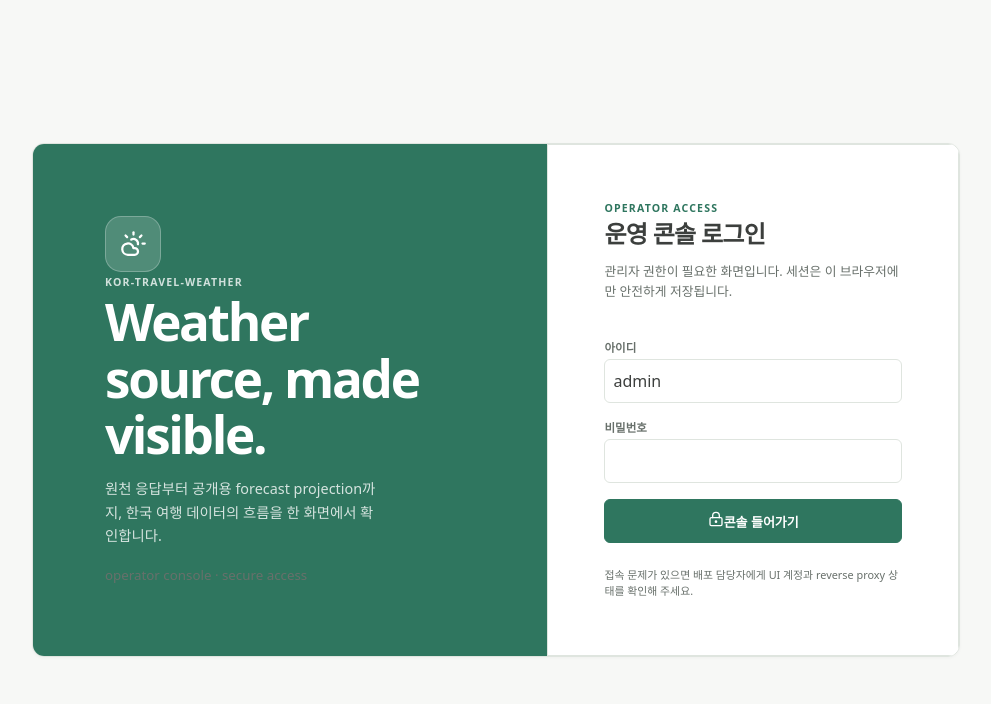
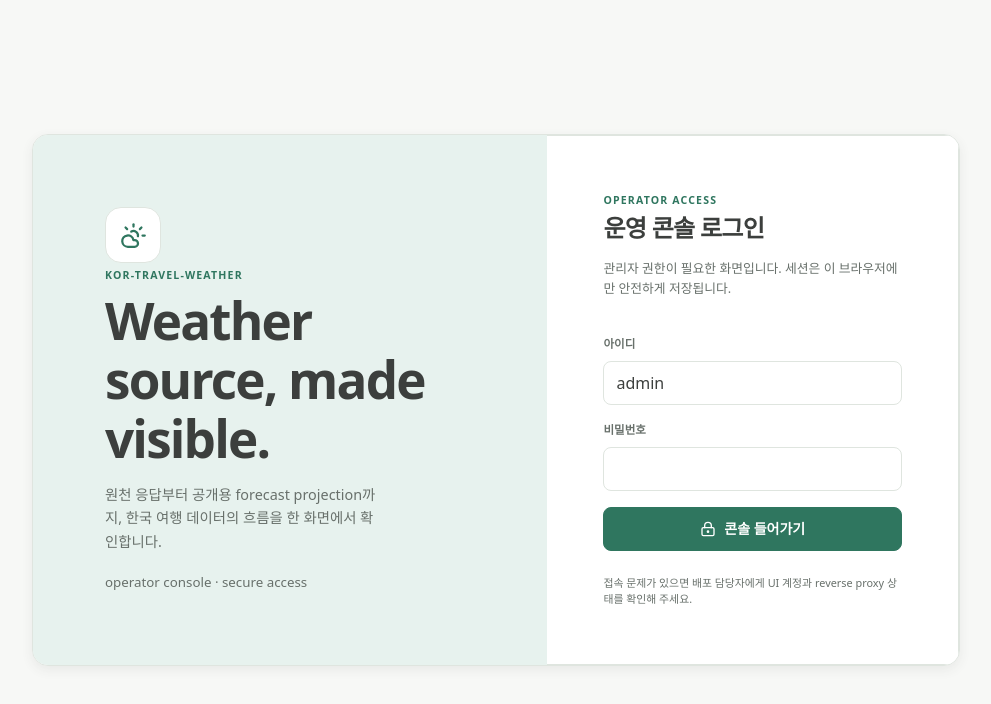
Before and after one commit to digitie/kor-travel-weather, a Next.js app in the folder packages/kor-travel-weather-admin/frontend/: page /login in a window 1280 px wide. Shown: the top 704 px of the page, without its empty margins (144-1135 px from the left). Built offline with nearby package versions, Linux system fonts and the light colour scheme.

Commit message:
refactor(admin): align weather console shell with map

```diff
--- a/packages/kor-travel-weather-admin/frontend/app/globals.css
+++ b/packages/kor-travel-weather-admin/frontend/app/globals.css
@@ -5,13 +5,14 @@
 
 * { box-sizing: border-box; }
 html, body { margin: 0; min-height: 100%; overflow-x: clip; }
-body { background: var(--color-paper); color: var(--color-ink); font-family: var(--font-body); }
+html { font-size: 16px; }
+body { background: var(--color-paper); color: var(--color-ink); font-family: var(--font-body); line-height: 1.55; }
 a { color: inherit; text-decoration: none; }
 .skip-link { background: var(--color-panel); border: 1px solid var(--color-rule); border-radius: var(--radius-sm); clip-path: inset(50%); color: var(--color-ink); height: 1px; left: 0; overflow: hidden; padding: 0; position: absolute; top: 0; white-space: nowrap; width: 1px; z-index: 100; }
 .skip-link:focus { clip-path: none; height: 44px; left: var(--space-md); outline: 2px solid var(--color-accent); outline-offset: 2px; padding: 0 var(--space-md); top: var(--space-md); width: auto; }
 button, input, select, textarea { font: inherit; }
 button, a, input, select, textarea { min-height: 44px; }
-button { background: var(--color-accent); border: 1px solid var(--color-accent); border-radius: var(--radius-sm); color: var(--color-panel); cursor: pointer; font-size: 0.8125rem; font-weight: 700; padding: 0 var(--space-md); white-space: nowrap; }
+button { align-items: center; background: var(--color-accent); border: 1px solid var(--color-accent); border-radius: var(--radius-sm); color: var(--color-accent-ink); cursor: pointer; display: inline-flex; font-size: 0.875rem; font-weight: 700; gap: var(--space-xs); justify-content: center; padding: 0 var(--space-md); white-space: nowrap; }
 button:hover { filter: brightness(0.94); }
 button:active { transform: translateY(1px); }
 button:disabled { cursor: not-allowed; opacity: 0.55; }
@@ -19,24 +20,29 @@ button.secondary, button.ghost { background: var(--color-panel); border-color: v
 button.ghost { background: transparent; }
 button.danger { background: var(--color-danger); border-color: var(--color-danger); }
 button:focus-visible, a:focus-visible, input:focus-visible, select:focus-visible, textarea:focus-visible { outline: 2px solid var(--color-accent); outline-offset: 2px; }
+.button { align-items: center; border: 1px solid transparent; border-radius: var(--radius-sm); display: inline-flex; font-size: 0.875rem; font-weight: 700; gap: var(--space-xs); justify-content: center; min-height: 44px; padding: 0 var(--space-md); white-space: nowrap; }
+.button.primary { background: var(--color-accent); color: var(--color-accent-ink); }
+.button.secondary { background: var(--color-panel); border-color: var(--color-rule); color: var(--color-ink); }
+.button:hover { filter: brightness(0.96); }
 input, select, textarea { background: var(--color-panel); border: 1px solid var(--color-rule); border-radius: var(--radius-sm); color: var(--color-ink); padding: 0 var(--space-sm); }
 textarea { min-height: 9rem; padding: var(--space-sm); resize: vertical; }
 input:hover, select:hover, textarea:hover { background: var(--color-accent-soft); }
 input:disabled, select:disabled, textarea:disabled { cursor: not-allowed; opacity: 0.55; }
+input::placeholder, textarea::placeholder { color: var(--color-ink-muted); opacity: 0.9; }
 code, pre { font-family: var(--font-mono); }
 code { font-size: 0.75rem; }
 small { color: var(--color-ink-muted); }
 
-.app-grid { display: grid; grid-template-columns: 14.5rem minmax(0, 1fr); min-height: 100vh; }
-.rail { align-self: start; background: var(--color-panel); border-right: 1px solid var(--color-rule); display: flex; flex-direction: column; gap: var(--space-sm); height: 100dvh; min-height: 100vh; padding: var(--space-lg) var(--space-sm); position: sticky; top: 0; }
+.app-grid { display: grid; grid-template-columns: 17rem minmax(0, 1fr); min-height: 100dvh; }
+.rail { align-self: start; background: var(--color-panel); border-right: 1px solid var(--color-rule); display: flex; flex-direction: column; gap: var(--space-md); height: 100dvh; min-height: 100dvh; padding: var(--space-lg) var(--space-md); position: sticky; top: 0; }
 .rail-nav { display: flex; flex: 1; flex-direction: column; min-height: 0; overflow-y: auto; }
 .nav-group { min-width: 0; }
-.brand { align-items: center; display: grid; grid-template-columns: 2rem minmax(0, 1fr); column-gap: var(--space-sm); font-family: var(--font-display); font-size: 0.82rem; font-weight: 750; letter-spacing: -0.025em; margin: 0 var(--space-xs) var(--space-md); min-width: 0; }
+.brand { align-items: center; display: grid; grid-template-columns: 2.5rem minmax(0, 1fr); column-gap: var(--space-sm); font-family: var(--font-display); font-size: 0.875rem; font-weight: 750; letter-spacing: -0.025em; margin: 0 var(--space-xs) var(--space-lg); min-width: 0; }
 .brand > span:not(.brand-mark) { overflow-wrap: anywhere; }
 .brand small { color: var(--color-ink-muted); display: block; font-family: var(--font-body); font-size: 0.64rem; font-weight: 500; grid-column: 2; margin-top: -0.35rem; }
-.brand-mark { align-items: center; background: var(--color-accent-soft); border-radius: 0.65rem; color: var(--color-accent); display: inline-flex; height: 2rem; justify-content: center; width: 2rem; }
+.brand-mark { align-items: center; background: var(--color-accent-soft); border-radius: 0.75rem; color: var(--color-accent); display: inline-flex; height: 2.5rem; justify-content: center; width: 2.5rem; }
 .nav-section { color: var(--color-ink-muted); font-size: 0.625rem; letter-spacing: 0.1em; margin: var(--space-lg) var(--space-sm) var(--space-xs); text-transform: uppercase; }
-.nav-link { align-items: center; border-radius: var(--radius-sm); color: var(--color-ink-muted); display: flex; font-size: 0.78rem; gap: var(--space-sm); padding: 0 var(--space-sm); white-space: nowrap; width: 100%; }
+.nav-link { align-items: center; border-radius: var(--radius-sm); color: var(--color-ink-muted); display: flex; font-size: 0.8125rem; gap: var(--space-sm); padding: 0 var(--space-sm); white-space: nowrap; width: 100%; }
 .nav-link:hover, .nav-link.active { background: var(--color-accent-soft); color: var(--color-ink); }
 .nav-link.active { box-shadow: inset 2px 0 var(--color-accent); font-weight: 700; }
 .rail-footer { border-top: 1px solid var(--color-rule); display: flex; flex-direction: column; gap: var(--space-xs); margin-top: auto; padding: var(--space-md) var(--space-xs) 0; }
@@ -44,11 +50,17 @@ small { color: var(--color-ink-muted); }
 .operator-dot { background: var(--color-accent); border-radius: 50%; height: 0.45rem; width: 0.45rem; }
 .logout-button { background: transparent; border: 0; color: var(--color-ink-muted); font-weight: 600; justify-content: flex-start; padding-left: var(--space-sm); }
 .logout-button:hover { background: var(--color-danger-soft); color: var(--color-danger); filter: none; }
-.main { min-width: 0; padding: clamp(var(--space-xl), 4vw, 4rem) clamp(var(--space-md), 5vw, 4.5rem); }
+.main { min-width: 0; padding: var(--space-lg); }
+.page-header { align-items: flex-start; background: var(--color-panel); border: 1px solid var(--color-rule); border-radius: var(--radius-md); box-shadow: 0 1px 3px rgb(60 63 61 / 0.04); display: flex; justify-content: space-between; gap: var(--space-lg); margin-bottom: var(--space-lg); padding: var(--space-lg); }
+.page-header-copy { min-width: 0; }
+.page-header-actions { align-items: center; display: flex; flex-wrap: wrap; gap: var(--space-xs); justify-content: flex-end; }
+.page-context { align-items: center; display: flex; flex-wrap: wrap; gap: var(--space-xs); margin-bottom: var(--space-xs); }
+.page-path { color: var(--color-ink-muted); font-family: var(--font-mono); font-size: 0.75rem; overflow-wrap: anywhere; }
+.context-badge { background: var(--color-accent-soft); color: var(--color-accent); }
 .header { align-items: flex-end; display: flex; justify-content: space-between; gap: var(--space-lg); margin-bottom: var(--space-xl); }
 .eyebrow { color: var(--color-accent); font-size: 0.66rem; font-weight: 800; letter-spacing: 0.11em; text-transform: uppercase; }
 h1, h2, h3 { font-family: var(--font-display); }
-h1 { font-size: clamp(1.8rem, 3vw, 2.65rem); letter-spacing: -0.045em; line-height: 1.1; margin: var(--space-xs) 0; overflow-wrap: anywhere; }
+h1 { font-size: clamp(1.75rem, 3vw, 2.25rem); letter-spacing: -0.035em; line-height: 1.15; margin: var(--space-xs) 0; overflow-wrap: anywhere; }
 h2 { font-size: 1rem; margin: 0; }
 h3 { font-size: 0.9rem; margin: 0; }
 .description { color: var(--color-ink-muted); font-size: 0.875rem; line-height: 1.55; margin: 0; max-width: 65ch; }
@@ -58,9 +70,9 @@ h3 { font-size: 0.9rem; margin: 0; }
 .toolbar { align-items: center; display: flex; flex-wrap: wrap; gap: var(--space-sm); }
 .pagination { align-items: center; border-top: 1px solid var(--color-rule); color: var(--color-ink-muted); display: flex; justify-content: space-between; margin-top: var(--space-lg); padding: var(--space-md) var(--space-lg); }
 .cards { display: grid; gap: var(--space-md); grid-template-columns: repeat(3, minmax(0, 1fr)); margin-bottom: var(--space-lg); }
-.card { padding: var(--space-lg); }
+.card { min-height: 10rem; padding: var(--space-lg); }
 .card span { color: var(--color-ink-muted); display: block; font-size: 0.75rem; }
-.card strong { display: block; font-family: var(--font-display); font-size: 1.75rem; letter-spacing: -0.04em; margin-top: var(--space-sm); }
+.card strong { display: block; font-family: var(--font-display); font-size: 2.25rem; font-variant-numeric: tabular-nums; letter-spacing: -0.04em; margin-top: var(--space-sm); }
 .dashboard-note, .recent-panel { margin-bottom: var(--space-lg); }
 .dashboard-grid { display: grid; gap: var(--space-lg); grid-template-columns: repeat(3, minmax(0, 1fr)); padding: var(--space-lg); }
 .dashboard-grid p { color: var(--color-ink-muted); font-size: 0.8125rem; line-height: 1.55; margin: var(--space-sm) 0 0; }
@@ -310,3 +322,79 @@ td code { color: var(--color-ink-muted); }
   .schedule-row { grid-template-columns: minmax(0, 1fr) auto; }
   .schedule-row small { grid-column: 1 / -1; }
 }
+
+/* Shared map-console primitives. Keep these last so every route resolves to
+   the same visual contract even when a page has its own legacy class names. */
+.page-header h1 { font-family: var(--font-display); font-weight: 750; }
+.page-header .description { max-width: 65ch; }
+.page-header-actions .status { min-height: 2.25rem; }
+.main > .error { margin-bottom: var(--space-lg); }
+.main > section + section { margin-top: var(--space-lg); }
+.panel-head h2 { font-family: var(--font-display); font-size: 1rem; font-weight: 750; letter-spacing: -0.02em; }
+.panel-head p { max-width: 65ch; }
+.status { align-items: center; line-height: 1; }
+.status.on { background: var(--color-accent-soft); color: var(--color-accent); }
+.status.off { background: var(--color-danger-soft); color: var(--color-danger); }
+.status.warn { background: var(--color-warning-soft); color: var(--color-warning); }
+.location-create-panel { margin-bottom: var(--space-lg); }
+.location-create-form { align-items: end; display: grid; gap: var(--space-md); grid-template-columns: repeat(3, minmax(0, 1fr)) auto; padding: var(--space-lg); }
+.location-create-form button { align-self: end; min-width: 7rem; }
+.location-field { gap: var(--space-2xs); }
+.location-field > span { letter-spacing: 0.01em; }
+.location-field input { min-width: 0; width: 100%; }
+.catalog-toolbar input { min-width: min(14rem, 100%); }
+.table-wrap { overflow-x: auto; }
+.table-wrap table { min-width: 44rem; }
+.table-wrap tbody tr:hover { background: var(--color-accent-soft); }
+.table-wrap td, .table-wrap th { padding-inline: var(--space-lg); }
+.pagination { font-variant-numeric: tabular-nums; }
+.pagination .toolbar { gap: var(--space-xs); }
+.dataset-list { grid-template-columns: repeat(2, minmax(0, 1fr)); }
+.dataset-row { align-items: flex-start; min-height: 11rem; }
+.dataset-row h2 { font-family: var(--font-mono); font-size: 0.875rem; letter-spacing: 0; margin-top: var(--space-xs); overflow-wrap: anywhere; }
+.dataset-row > code { background: var(--color-accent-soft); border-radius: 999px; color: var(--color-accent); padding: var(--space-xs) var(--space-sm); }
+.ops-card { min-height: 10rem; }
+.ops-card strong { font-variant-numeric: tabular-nums; }
+.dagster-list { gap: var(--space-md); }
+.dagster-item { background: var(--color-paper); }
+.dagster-item strong { font-family: var(--font-display); font-size: 0.875rem; }
+.dagster-runs table { min-width: 42rem; }
+.api-console { align-items: start; }
+.api-presets, .api-workspace { min-width: 0; }
+.api-form select { min-height: 44px; }
+.api-form button { min-height: 44px; }
+.api-result pre { border: 1px solid rgb(255 255 255 / 0.08); }
+.login-shell { border-radius: var(--radius-md); box-shadow: 0 4px 12px rgb(60 63 61 / 0.08); }
+.login-intro { background: var(--color-accent-soft); color: var(--color-ink); }
+.login-intro .eyebrow { color: var(--color-accent); opacity: 1; }
+.login-intro h1 { color: var(--color-ink); }
+.login-intro p { color: var(--color-ink-muted); }
+.login-intro small { color: var(--color-ink-muted); }
+.login-mark { background: var(--color-panel); border-color: var(--color-rule); color: var(--color-accent); }
+.login-form-panel { border-left: 0; }
+.login-form-panel button[type="submit"] { min-height: 44px; }
+
+@media (max-width: 62rem) {
+  .main { padding: var(--space-lg) var(--space-md); }
+  .page-header { flex-direction: column; padding: var(--space-lg); }
+  .page-header-actions { justify-content: flex-start; }
+  .location-create-form { grid-template-columns: repeat(2, minmax(0, 1fr)); }
+  .location-create-form button { grid-column: 1 / -1; justify-self: start; }
+  .dataset-list { grid-template-columns: 1fr; }
+}
+
+@media (max-width: 42rem) {
+  .main { padding: var(--space-lg) var(--space-md); }
+  .page-header { gap: var(--space-md); margin-bottom: var(--space-lg); padding: var(--space-md); }
+  .page-header-actions { align-items: stretch; width: 100%; }
+  .page-header-actions .button, .page-header-actions button { flex: 1 1 auto; }
+  .location-create-form { grid-template-columns: 1fr; padding: var(--space-md); }
+  .location-create-form button { grid-column: auto; width: 100%; }
+  .panel-head { align-items: flex-start; flex-direction: column; }
+  .catalog-toolbar { align-items: stretch; width: 100%; }
+  .catalog-toolbar input, .catalog-toolbar button { flex: 1 1 100%; min-width: 0; width: 100%; }
+  .pagination { align-items: stretch; flex-direction: column; gap: var(--space-sm); }
+  .pagination .toolbar { width: 100%; }
+  .pagination .toolbar button { flex: 1; }
+  .dataset-row { min-height: 0; }
+}
--- a/packages/kor-travel-weather-admin/frontend/app/tokens.css
+++ b/packages/kor-travel-weather-admin/frontend/app/tokens.css
@@ -1,11 +1,14 @@
 :root {
-  --font-sans: ui-sans-serif, system-ui, -apple-system, BlinkMacSystemFont, "Segoe UI", sans-serif;
+  /* kor-travel-map's Geist-first stack without a build-time network font. */
+  --font-sans: "Geist", ui-sans-serif, system-ui, -apple-system, BlinkMacSystemFont, "Segoe UI", sans-serif;
+  --font-heading: var(--font-sans);
   --color-ink: #3c3f3d;
   --color-ink-muted: #68706b;
   --color-paper: #f7f8f6;
   --color-panel: #ffffff;
   --color-rule: #dfe5df;
   --color-accent: #2f765f;
+  --color-accent-ink: #ffffff;
   --color-accent-soft: #e7f2ee;
   --color-danger: #b3322c;
   --color-danger-soft: #fbeae8;
@@ -17,13 +20,17 @@
   --font-display: var(--font-sans), ui-sans-serif, system-ui, sans-serif;
   --font-body: var(--font-sans), ui-sans-serif, system-ui, sans-serif;
   --font-mono: ui-monospace, SFMono-Regular, Menlo, Consolas, monospace;
-  --space-xs: 0.25rem;
-  --space-sm: 0.5rem;
+  /* Shared four-point rhythm from kor-travel-map. */
+  --space-3xs: 0.125rem;
+  --space-2xs: 0.25rem;
+  --space-xs: 0.5rem;
+  --space-sm: 0.75rem;
   --space-md: 1rem;
   --space-lg: 1.5rem;
-  --space-xl: 2rem;
-  --radius-sm: 0.375rem;
-  --radius-md: 0.75rem;
+  --space-xl: 2.5rem;
+  --space-2xl: 4rem;
+  --radius-sm: 0.5rem;
+  --radius-md: 1rem;
   --ease-out: cubic-bezier(0.16, 1, 0.3, 1);
   --dur-fast: 120ms;
 }
```
Also changed, not shown: packages/kor-travel-weather-admin/frontend/app/admin/dagster/page.tsx (+32 -1 lines), packages/kor-travel-weather-admin/frontend/app/api-test/page.tsx (+8 -4 lines), packages/kor-travel-weather-admin/frontend/app/datasets/page.tsx (+25 -1 lines), packages/kor-travel-weather-admin/frontend/app/locations/page.tsx (+6 -1 lines), packages/kor-travel-weather-admin/frontend/app/page.tsx (+13 -8 lines), packages/kor-travel-weather-admin/frontend/app/sync-runs/page.tsx (+6 -7 lines), packages/kor-travel-weather-admin/frontend/app/weather/page.tsx (+7 -8 lines), packages/kor-travel-weather-admin/frontend/components/admin-shell.tsx (+35 -0 lines), packages/kor-travel-weather-admin/frontend/components/location-admin.tsx (+5 -3 lines).
